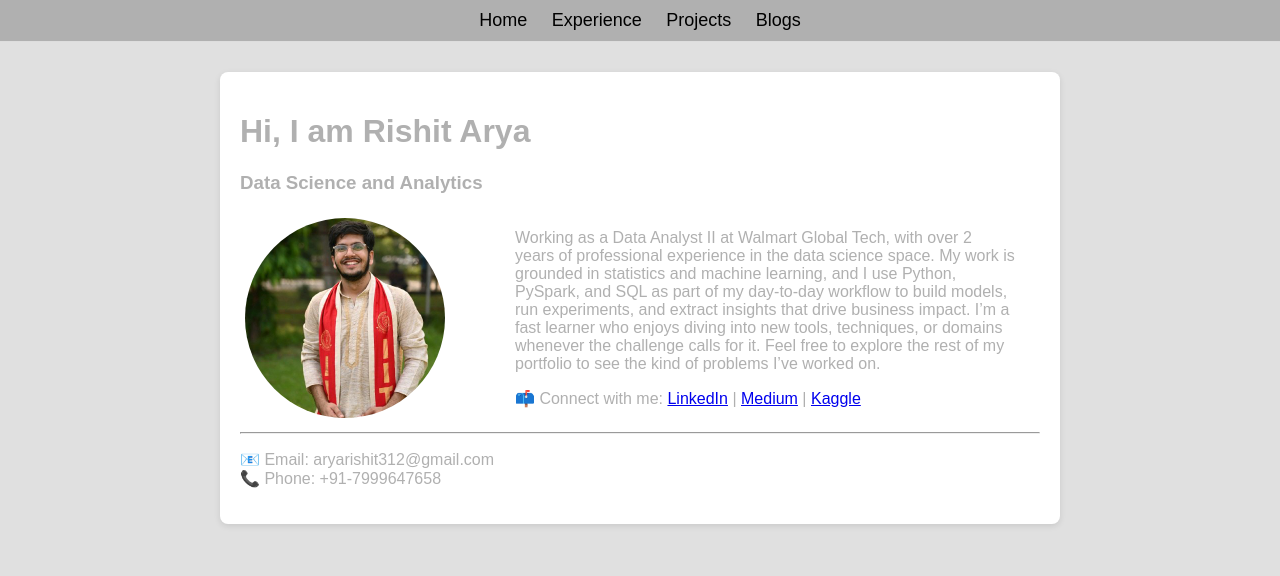
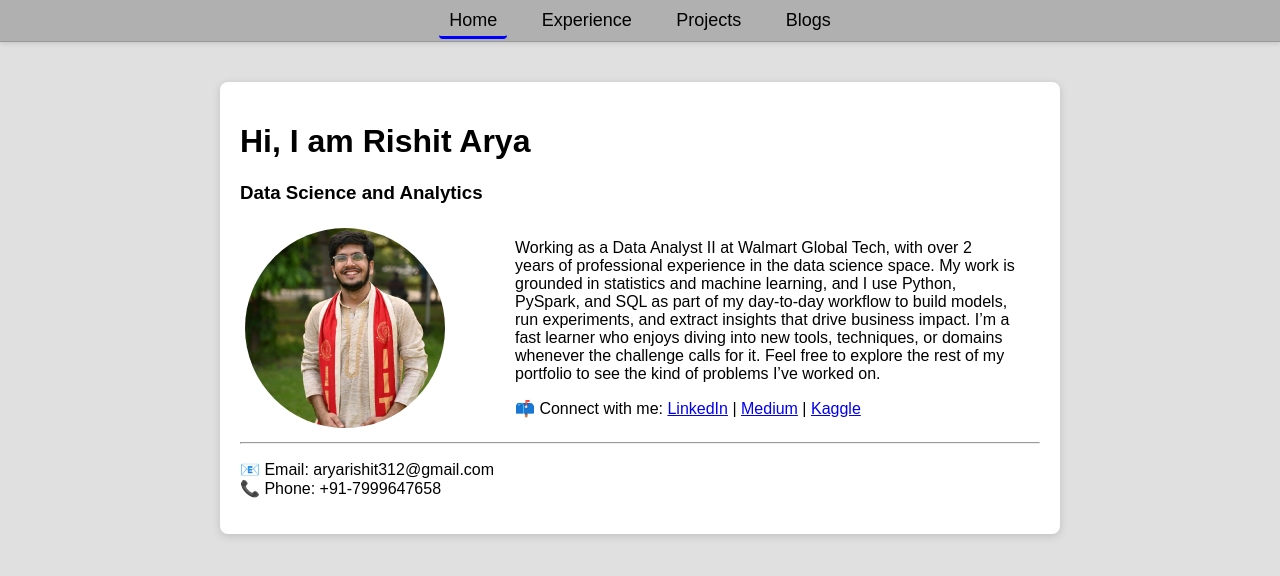
Before and after one commit to rishitarya/rishitarya.github.io, a Jekyll site: the page built from index.md, in a window 1280 px wide. Shown: the top 576 px of the page. Built offline with Jekyll 4.4.1, drawn with Linux system fonts in a browser that asks for light colours.

Commit message:
Update default.html

```diff
--- a/_layouts/default.html
+++ b/_layouts/default.html
@@ -7,16 +7,17 @@
     <style>
         body {
             font-family: Arial, sans-serif;
-            background-color: #e0e0e0; /* grey background */
-            color: #b0b0b0;
+            background-color: #e0e0e0; /* medium grey background */
+            color: #000;
             margin: 0;
         }
 
         nav {
-            background: #b0b0b0; /* same grey as body */
+            background: #b0b0b0; /* steel grey navbar */
             padding: 10px;
             text-align: center;
-            border-bottom: 1px solid #ddd; /* subtle divider */
+            border-bottom: 1px solid #999; /* subtle separator */
+            box-shadow: 0 2px 4px rgba(0,0,0,0.1);
         }
 
         nav a {
@@ -24,30 +25,34 @@
             margin: 10px;
             text-decoration: none;
             font-size: 18px;
+            padding: 6px 10px;
+            border-radius: 4px;
+            transition: background 0.2s ease;
         }
 
         nav a:hover {
-            text-decoration: underline; /* small hover cue */
+            background-color: #9a9a9a; /* darker hover for steel tone */
         }
 
-        nav a:active {
+        nav a:active,
+        nav a.active {
             border-bottom: 3px solid blue;
         }
 
         .container {
             max-width: 800px;
-            margin: 30px auto;
+            margin: 40px auto;
             padding: 20px;
-            background: white; /* white content box */
+            background: white;
             border-radius: 8px;
-            box-shadow: 0 2px 6px rgba(0,0,0,0.1);
+            box-shadow: 0 2px 8px rgba(0,0,0,0.15);
         }
     </style>
 </head>
 <body>
     <nav>
         <a href="/" class="{% if page.url == '/' %}active{% endif %}">Home</a>
-        <a href="/experience" class="{% if page.url == 'https://rishitarya.github.io/experience' %}active{% endif %}">Experience</a>
+        <a href="/experience" class="{% if page.url == '/experience/' %}active{% endif %}">Experience</a>
         <a href="/projects" class="{% if page.url == '/projects/' %}active{% endif %}">Projects</a>
         <a href="/blogs" class="{% if page.url == '/blogs/' %}active{% endif %}">Blogs</a>
     </nav>
```
